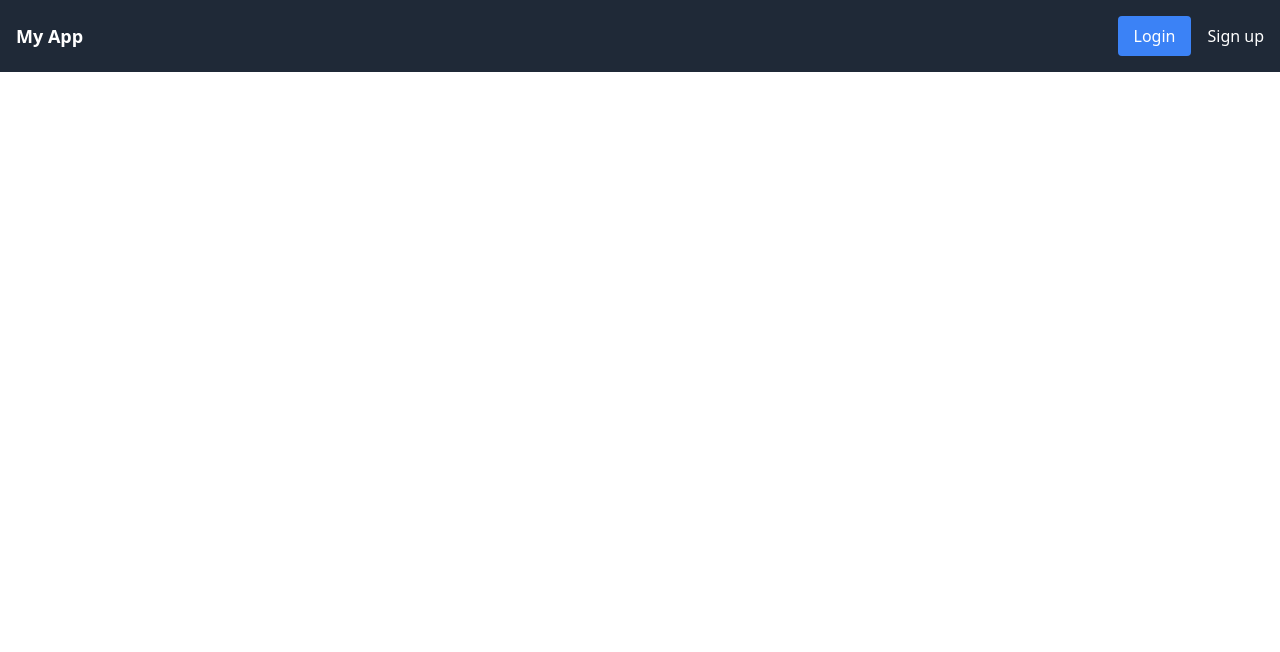
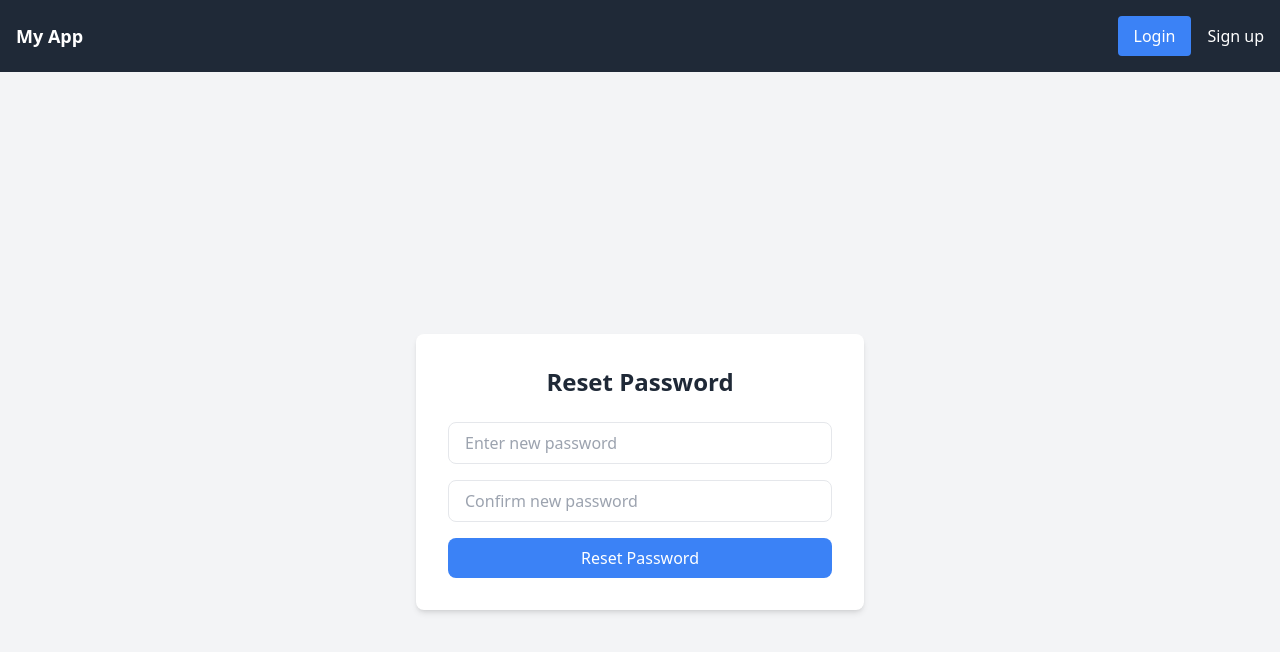
Before and after one commit to luluCodingWizard/React-Authentication-FullCourse, a React (Vite) app in the folder client/: page /reset-password/1 in a window 1280 px wide. Shown: the top 652 px of the page. Built offline with nearby package versions, Linux system fonts and the light colour scheme.

Commit message:
feat: FE create forget and reset forms

```diff
--- a/client/src/App.jsx
+++ b/client/src/App.jsx
@@ -10,6 +10,8 @@ import ProfilePage from "./pages/Profile.jsx";
 import AdminPanel from "./pages/AdminPanel.jsx";
 import Unauthorized from "./pages/Unauthorized.jsx";
 import EmailVerification from "./pages/EmailVerification.jsx";
+import ForgotPassword from "./pages/ForgotPassword.jsx";
+import ResetPassword from "./pages/ResetPassword.jsx";
 
 function App() {
   return (
@@ -18,6 +20,8 @@ function App() {
         <Navigation />
         <Routes>
           <Route path="/" element={<Home />} />
+          <Route path="/forget-password" element={<ForgotPassword />} />
+          <Route path="/reset-password/:token" element={<ResetPassword />} />
           <Route path="/login" element={<Login />} />
           <Route path="/verify-email/:token" element={<EmailVerification />} />
           <Route path="/sign-up" element={<Signup />} />
--- /dev/null
+++ b/client/src/pages/ForgotPassword.jsx
@@ -0,0 +1,55 @@
+import { useState } from "react";
+
+const ForgotPassword = () => {
+  const [email, setEmail] = useState("");
+  const [message, setMessage] = useState("");
+
+  const handleForgotPassword = async (e) => {
+    e.preventDefault();
+    try {
+      const response = await fetch("/api/auth/forgot-password", {
+        method: "POST",
+        headers: {
+          "Content-Type": "application/json",
+        },
+        body: JSON.stringify({ email }),
+      });
+
+      const data = await response.json();
+      setMessage(data.message || "Check your email for a reset link.");
+    } catch (error) {
+      setMessage("An error occurred. Please try again.");
+    }
+  };
+
+  return (
+    <div className="flex items-center justify-center min-h-screen bg-gray-100">
+      <div className="w-full max-w-md p-8 bg-white shadow-md rounded-lg">
+        <h2 className="text-2xl font-bold text-gray-800 text-center mb-6">
+          Forgot Password
+        </h2>
+        <form onSubmit={handleForgotPassword} className="space-y-4">
+          <input
+            type="email"
+            placeholder="Enter your email"
+            value={email}
+            onChange={(e) => setEmail(e.target.value)}
+            required
+            className="w-full px-4 py-2 border rounded-lg focus:outline-none focus:ring-2 focus:ring-blue-500"
+          />
+          <button
+            type="submit"
+            className="w-full bg-blue-500 hover:bg-blue-600 text-white py-2 px-4 rounded-lg transition"
+          >
+            Send Reset Link
+          </button>
+        </form>
+        {message && (
+          <p className="text-center mt-4 text-sm text-gray-600">{message}</p>
+        )}
+      </div>
+    </div>
+  );
+};
+
+export default ForgotPassword;
--- /dev/null
+++ b/client/src/pages/ResetPassword.jsx
@@ -0,0 +1,77 @@
+import { useState } from "react";
+import { useParams, useNavigate } from "react-router-dom";
+
+const ResetPassword = () => {
+  const { token } = useParams(); // Extract the reset token from the URL
+  const [password, setPassword] = useState("");
+  const [confirmPassword, setConfirmPassword] = useState("");
+  const [message, setMessage] = useState("");
+  const navigate = useNavigate();
+
+  const handleResetPassword = async (e) => {
+    e.preventDefault();
+
+    if (password !== confirmPassword) {
+      return setMessage("Passwords do not match.");
+    }
+
+    try {
+      const response = await fetch(`/api/reset-password/${token}`, {
+        method: "POST",
+        headers: {
+          "Content-Type": "application/json",
+        },
+        body: JSON.stringify({ password }),
+      });
+
+      const data = await response.json();
+      if (data.success) {
+        setMessage("Password reset successfully! Redirecting...");
+        setTimeout(() => navigate("/login"), 3000); // Redirect after 3 seconds
+      } else {
+        setMessage(data.message || "Failed to reset password.");
+      }
+    } catch (error) {
+      setMessage("An error occurred. Please try again.");
+    }
+  };
+
+  return (
+    <div className="flex items-center justify-center min-h-screen bg-gray-100">
+      <div className="w-full max-w-md p-8 bg-white shadow-md rounded-lg">
+        <h2 className="text-2xl font-bold text-gray-800 text-center mb-6">
+          Reset Password
+        </h2>
+        <form onSubmit={handleResetPassword} className="space-y-4">
+          <input
+            type="password"
+            placeholder="Enter new password"
+            value={password}
+            onChange={(e) => setPassword(e.target.value)}
+            required
+            className="w-full px-4 py-2 border rounded-lg focus:outline-none focus:ring-2 focus:ring-blue-500"
+          />
+          <input
+            type="password"
+            placeholder="Confirm new password"
+            value={confirmPassword}
+            onChange={(e) => setConfirmPassword(e.target.value)}
+            required
+            className="w-full px-4 py-2 border rounded-lg focus:outline-none focus:ring-2 focus:ring-blue-500"
+          />
+          <button
+            type="submit"
+            className="w-full bg-blue-500 hover:bg-blue-600 text-white py-2 px-4 rounded-lg transition"
+          >
+            Reset Password
+          </button>
+        </form>
+        {message && (
+          <p className="text-center mt-4 text-sm text-gray-600">{message}</p>
+        )}
+      </div>
+    </div>
+  );
+};
+
+export default ResetPassword;
```
